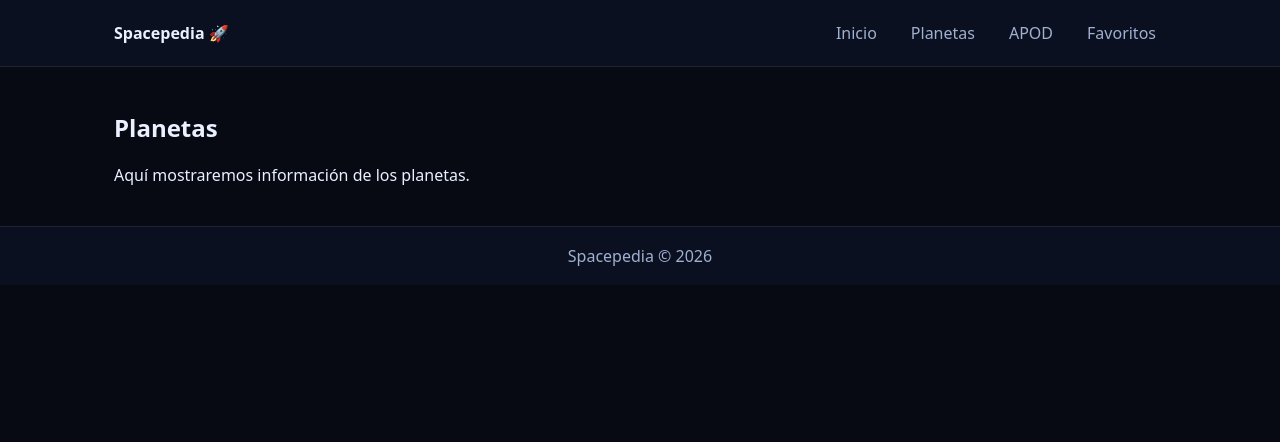
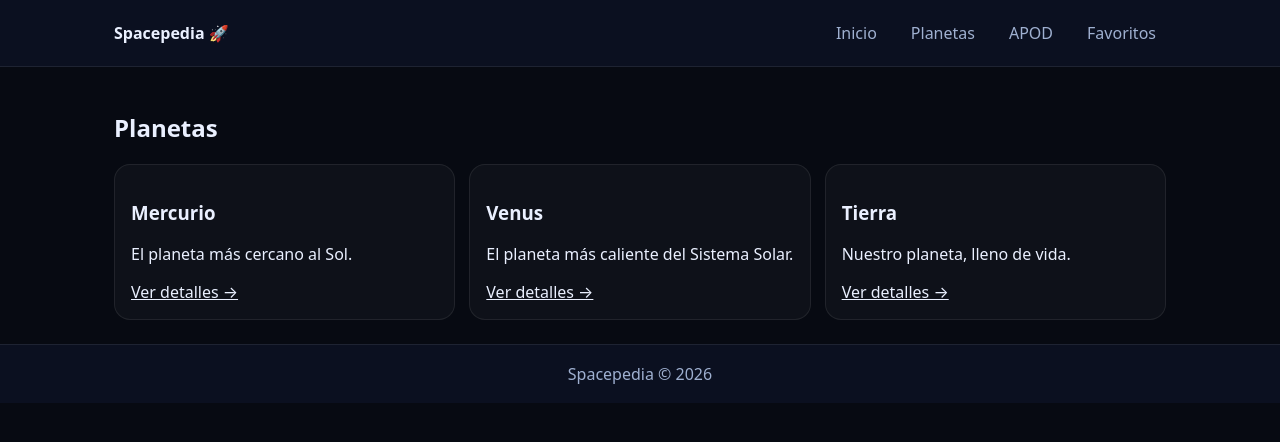
Before and after one commit to edgarfc402/spacepedia, a React (Vite) app: page /planets in a window 1280 px wide. Shown: the top 442 px of the page. Built offline with nearby package versions, Linux system fonts and the light colour scheme; no server answers.

Commit message:
feat: planetas con datos locales y rutas dinamicas

```diff
--- a/src/App.jsx
+++ b/src/App.jsx
@@ -4,6 +4,8 @@ import Home from "./pages/Home";
 import Planets from "./pages/Planets";
 import Apod from "./pages/Apod";
 import Favorites from "./pages/Favorites";
+import PlanetDetail from "./pages/PlanetDetail";
+
 
 export default function App() {
   return (
@@ -14,6 +16,7 @@ export default function App() {
           <Route path="/planets" element={<Planets />} />
           <Route path="/apod" element={<Apod />} />
           <Route path="/favorites" element={<Favorites />} />
+          <Route path="/planets/:id" element={<PlanetDetail />} />
         </Routes>
       </Layout>
     </BrowserRouter>
--- /dev/null
+++ b/src/data/planets.js
@@ -0,0 +1,20 @@
+export const planets = [
+  {
+    id: "mercurio",
+    name: "Mercurio",
+    description: "El planeta más cercano al Sol.",
+    distance: "57.9 millones km",
+  },
+  {
+    id: "venus",
+    name: "Venus",
+    description: "El planeta más caliente del Sistema Solar.",
+    distance: "108.2 millones km",
+  },
+  {
+    id: "tierra",
+    name: "Tierra",
+    description: "Nuestro planeta, lleno de vida.",
+    distance: "149.6 millones km",
+  },
+];
--- /dev/null
+++ b/src/pages/PlanetDetail.jsx
@@ -0,0 +1,17 @@
+import { useParams } from "react-router-dom";
+import { planets } from "../data/planets";
+
+export default function PlanetDetail() {
+  const { id } = useParams();
+  const planet = planets.find(p => p.id === id);
+
+  if (!planet) return <p>Planeta no encontrado.</p>;
+
+  return (
+    <div>
+      <h2>{planet.name}</h2>
+      <p>{planet.description}</p>
+      <p><strong>Distancia al Sol:</strong> {planet.distance}</p>
+    </div>
+  );
+}
--- a/src/pages/Planets.jsx
+++ b/src/pages/Planets.jsx
@@ -1,8 +1,20 @@
+import { Link } from "react-router-dom";
+import { planets } from "../data/planets";
+
 export default function Planets() {
   return (
     <div>
       <h2>Planetas</h2>
-      <p>Aquí mostraremos información de los planetas.</p>
+
+      <section className="grid">
+        {planets.map(p => (
+          <article key={p.id} className="card">
+            <h3>{p.name}</h3>
+            <p>{p.description}</p>
+            <Link to={`/planets/${p.id}`}>Ver detalles →</Link>
+          </article>
+        ))}
+      </section>
     </div>
   );
 }
```
